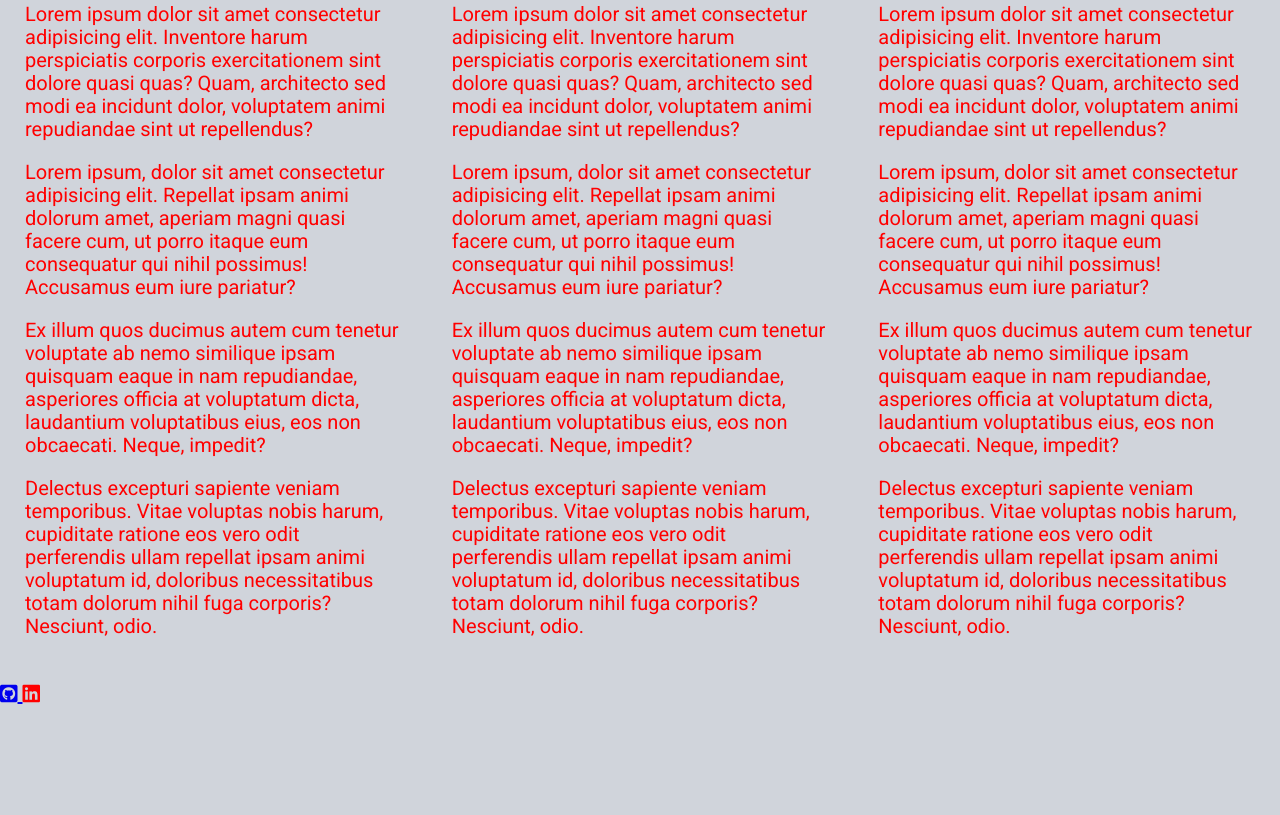
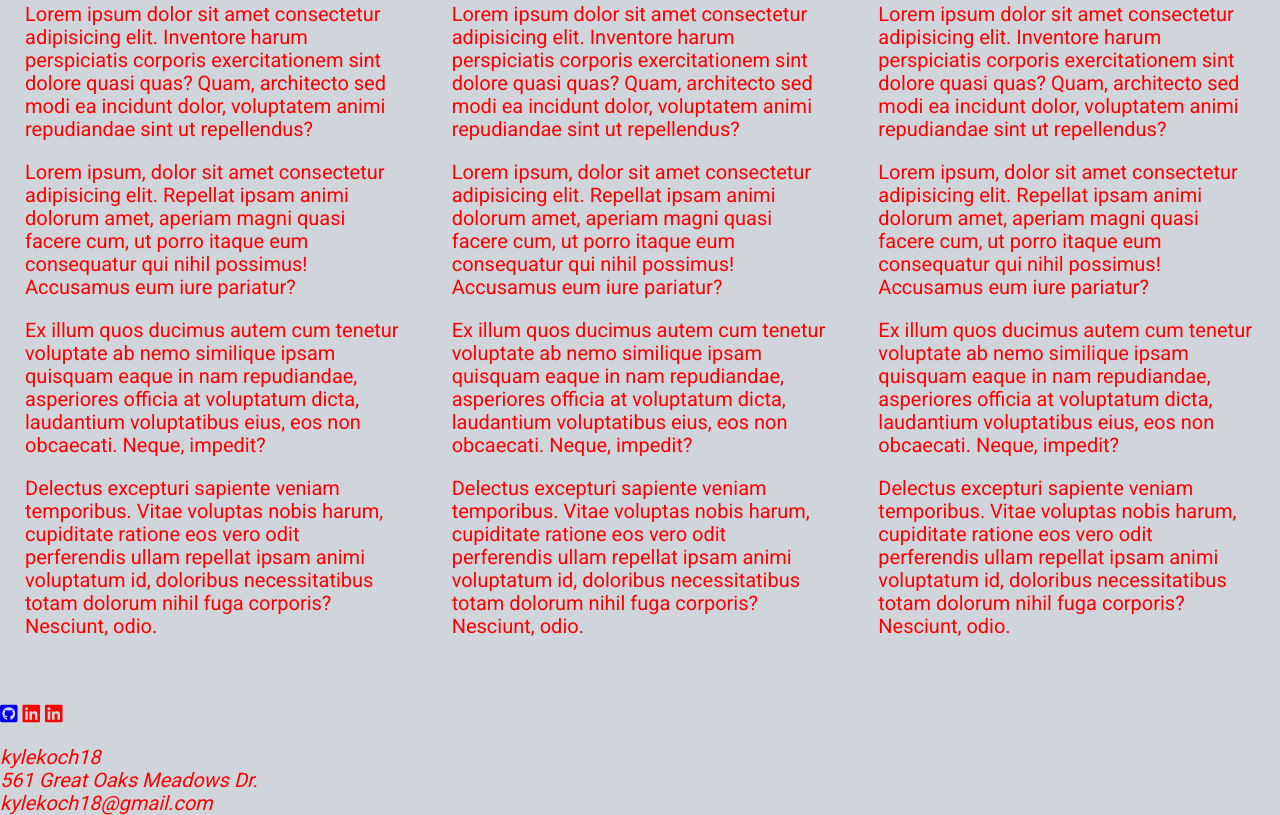
Before and after one commit to Kylekoch18/Portfolio-project, a website built with Parcel: page index.html in a window 1280 px wide. Shown: the part 755-1570 px from the top of the page. Before the commit the page ends 1461 px from the top, so only its background shows below. Built offline with nearby package versions, Linux system fonts and the light colour scheme.

Commit message:
build out footer with icons and address

```diff
--- a/index.html
+++ b/index.html
@@ -70,10 +70,16 @@
 
   </body>
   <footer>
-    <a href="https://github.com/kylekoch18" target="_blank">
-      <span class="fab fa-github-square"></span>
-  </a>
-  <span class="fab fa-linkedin"></span>
-
+   <ul>
+     <li> <a href="https://github.com/kylekoch18" target="_blank">
+      <span class="fab fa-github-square"></span></a></li>
+   <li><span class="fab fa-linkedin"></span></li>
+     <li><span class="fab fa-linkedin"></span></li></li>
+   </ul>
+<address>
+  kylekoch18<br>
+  561 Great Oaks Meadows Dr.<br>
+  kylekoch18@gmail.com<br>
+</address>
     </footer>
 </html>
--- a/style.css
+++ b/style.css
@@ -117,3 +117,8 @@ main section h2 {
     font-weight: bold;
     text-transform: uppercase
 }
+
+/* footer */
+footer li {
+display: inline-block;
+}
```
